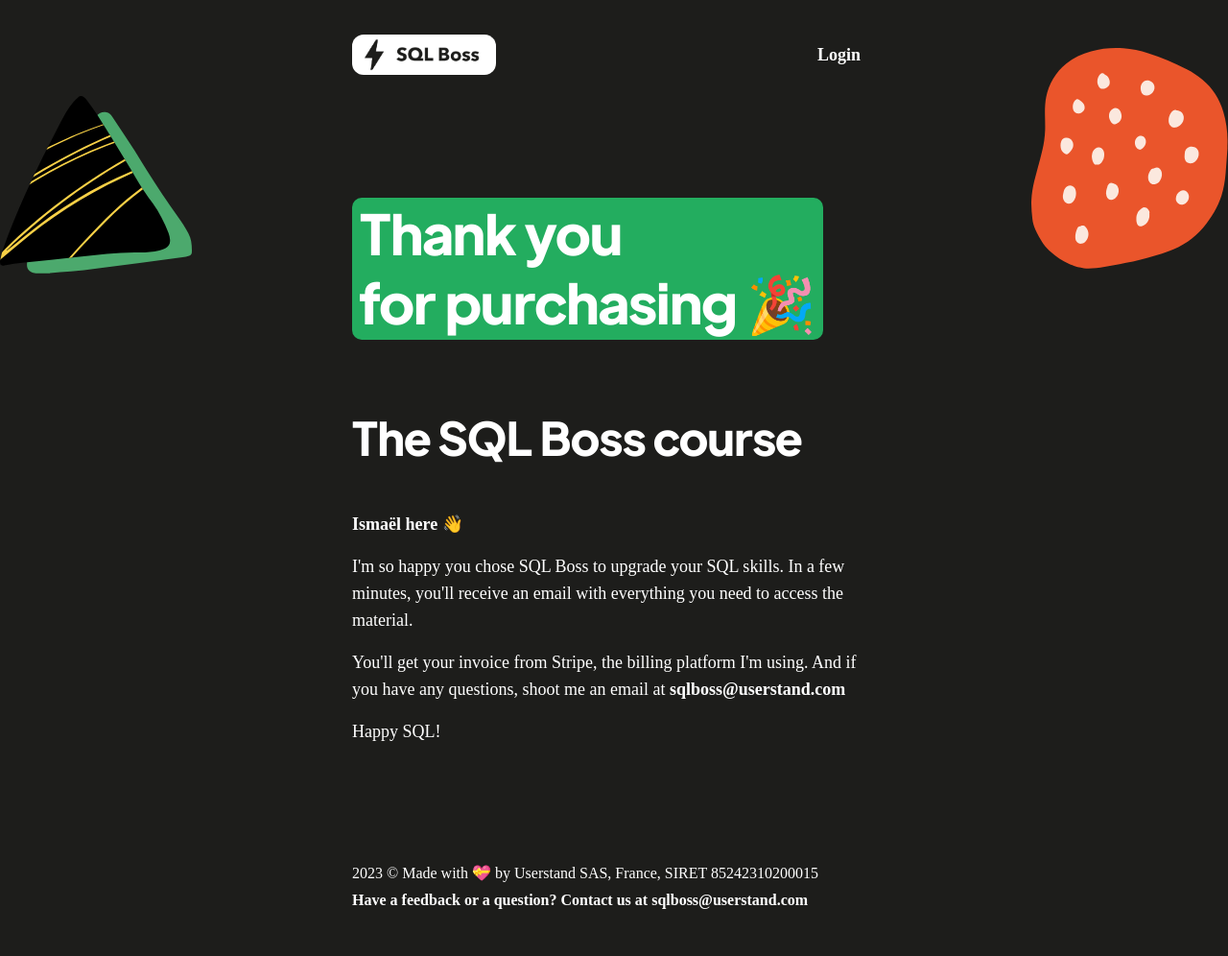
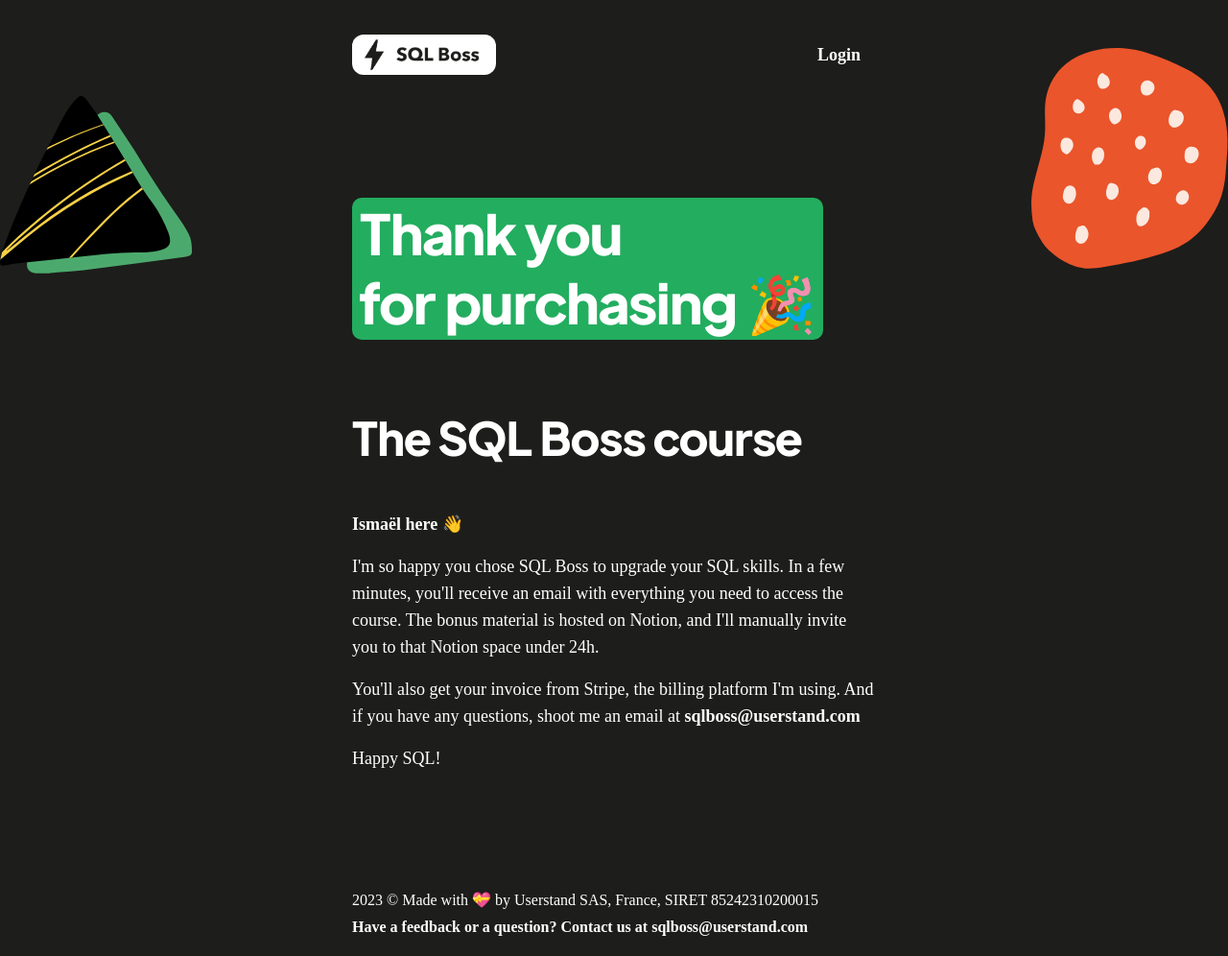
Before and after one commit to ismaelsow/sqlboss, a Jekyll site: the page built from thank-you/index.html, in a window 1280 px wide. Shown: the whole page at 96% size. Built offline with Jekyll 4.4.1, drawn with Linux system fonts in a browser that asks for light colours; some web fonts are replaced; comment, search, counter and statistics services are not loaded; before the commit the page ends 968 px from its top, so only the background shows below that.

Commit message:
Fix paywall system and update thank you page copy

```diff
--- a/assets/js/auth.js
+++ b/assets/js/auth.js
@@ -67,7 +67,7 @@
 
 function redirectToHomeIfNotSample() {
   displayProspectNavigation();
-  if (document.location.pathname === '/') {
+  if (!document.location.pathname.includes("/lessons/")) {
     return;
   }
   if (document.location.href.includes("sample=true") && parseInt(localStorage.getItem("sampleCredit")) === 1) {
--- a/thank-you/index.html
+++ b/thank-you/index.html
@@ -10,7 +10,7 @@
 
 <div class="intro">
   <p><span style="font-weight:800">Ismaël here 👋</span></p>
-  <p>I'm so happy you chose SQL Boss to upgrade your SQL skills. In a few minutes, you'll receive an email with everything you need to access the material.</p>
-  <p>You'll get your invoice from Stripe, the billing platform I'm using. And if you have any questions, shoot me an email at <a href="mailto:sqlboss@userstand.com">sqlboss@userstand.com</a></p>
+  <p>I'm so happy you chose SQL Boss to upgrade your SQL skills. In a few minutes, you'll receive an email with everything you need to access the course. The bonus material is hosted on Notion, and I'll manually invite you to that Notion space under 24h.</p>
+  <p>You'll also get your invoice from Stripe, the billing platform I'm using. And if you have any questions, shoot me an email at <a href="mailto:sqlboss@userstand.com">sqlboss@userstand.com</a></p>
   <p>Happy SQL!</p>
 </div>
```
